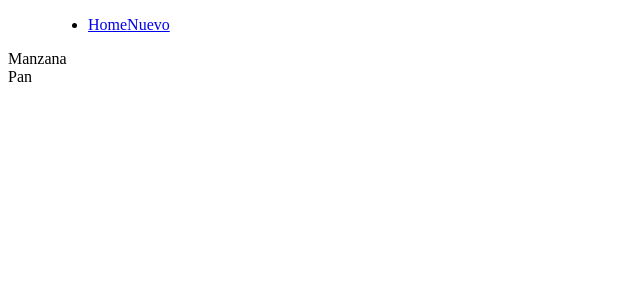
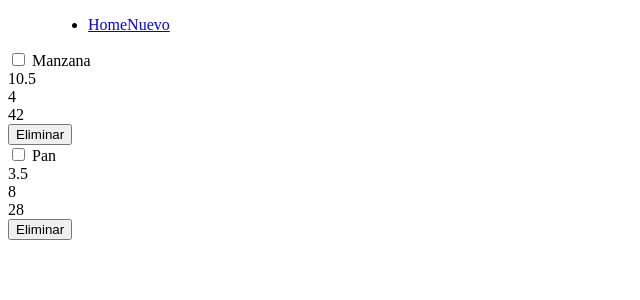
Before and after one commit to dariannfuentes/TPObligatorio, an Angular app: page / in a window 1280 px wide. Shown: the top 300 px of the page, without its empty margins (0-640 px from the left). Built offline with nearby package versions, Linux system fonts and the light colour scheme.

Commit message:
Cree los botones para eliminar o checkear los elementos

```diff
--- a/src/app/components/item/item.component.html
+++ b/src/app/components/item/item.component.html
@@ -1,5 +1,6 @@
 <div>
     <div>
+        <input type="checkbox">
         {{item.title}}
     </div>
     <div>
@@ -9,6 +10,9 @@
         {{item.quantity}}
     </div>
     <div>
-        {{item.otal}}
+        {{ (item.price * item.quantity)}}
+    </div>
+    <div>
+        <button>Eliminar</button>
     </div>
 </div>
--- a/src/app/components/item/item.component.ts
+++ b/src/app/components/item/item.component.ts
@@ -1,5 +1,5 @@
 import { Component, Input, OnInit } from '@angular/core';
-
+import { Item } from 'src/app/models/item';
 @Component({
   selector: 'app-item',
   templateUrl: './item.component.html',
@@ -8,6 +8,7 @@ import { Component, Input, OnInit } from '@angular/core';
 export class ItemComponent implements OnInit{
 
   @Input() item: Item = new Item();
+
   ngOnInit(): void {
 
   }
--- a/src/app/components/items/items.component.html
+++ b/src/app/components/items/items.component.html
@@ -1,5 +1,3 @@
 <div>
-    <div *ngFor="let item of items">
-        {{item.title}}
-    </div>
+    <app-item *ngFor="let item of items" [item]="item"></app-item>
 </div>
```
